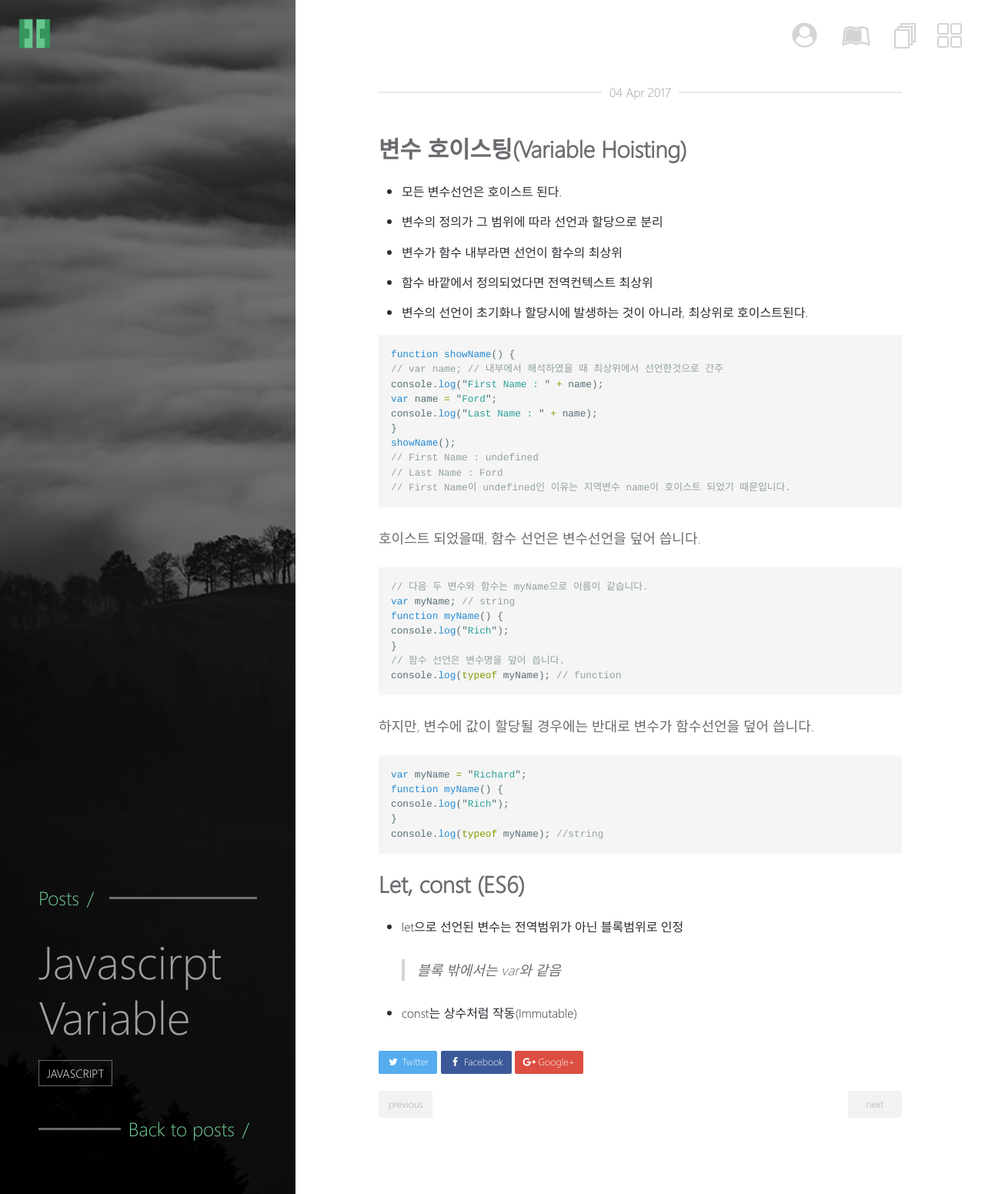
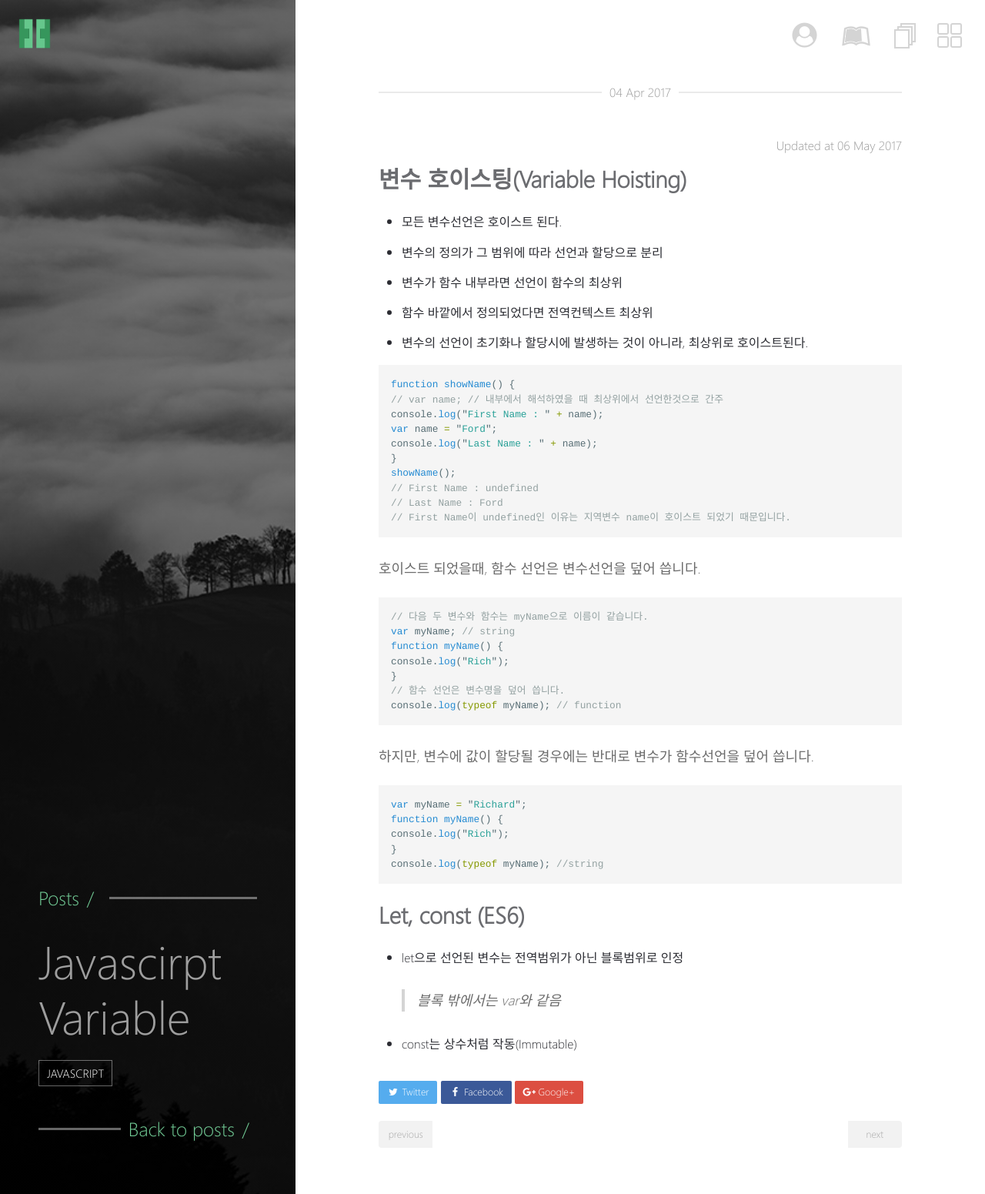
Before and after one commit to hwshim0810/hwshim0810.github.io, a Jekyll site: the page built from _posts/2017-04-04-JS-Variable-post.md, in a window 1280 px wide. Shown: the whole page at 77% size. Built offline with Jekyll 4.4.1, drawn with Linux system fonts in a browser that asks for light colours.

Commit message:
Add style, layout for emoji, updated date

```diff
--- a/_layouts/post.html
+++ b/_layouts/post.html
@@ -31,6 +31,7 @@ layout: compress
       </a>
       <div class="inner-post content">
         <div class="date-highlight">{% if page.date %}{{ page.date | date: '%d %b %Y' }}{% else %}&#x2756;{% endif %}</div>
+        {% if page.modified %}<div class="date-update">Updated at {{ page.modified | date: '%d %b %Y' }}</div>{% endif %}
         {{ content }}
         <br>
         {% include share.html %}
--- a/assets/_sass/_site.scss
+++ b/assets/_sass/_site.scss
@@ -1,3 +1,9 @@
+.emoji {
+  display: inline;
+  height: 15px;
+  width: 15px;
+}
+
 .block-left {
   width: 30%;
   float: left;
@@ -752,6 +758,11 @@ canvas {
   }
 }
 
+.date-update {
+  text-align: right;
+  color: #999;
+}
+
 .footer-line {
   float: right;
   margin-bottom: 50px;
```
